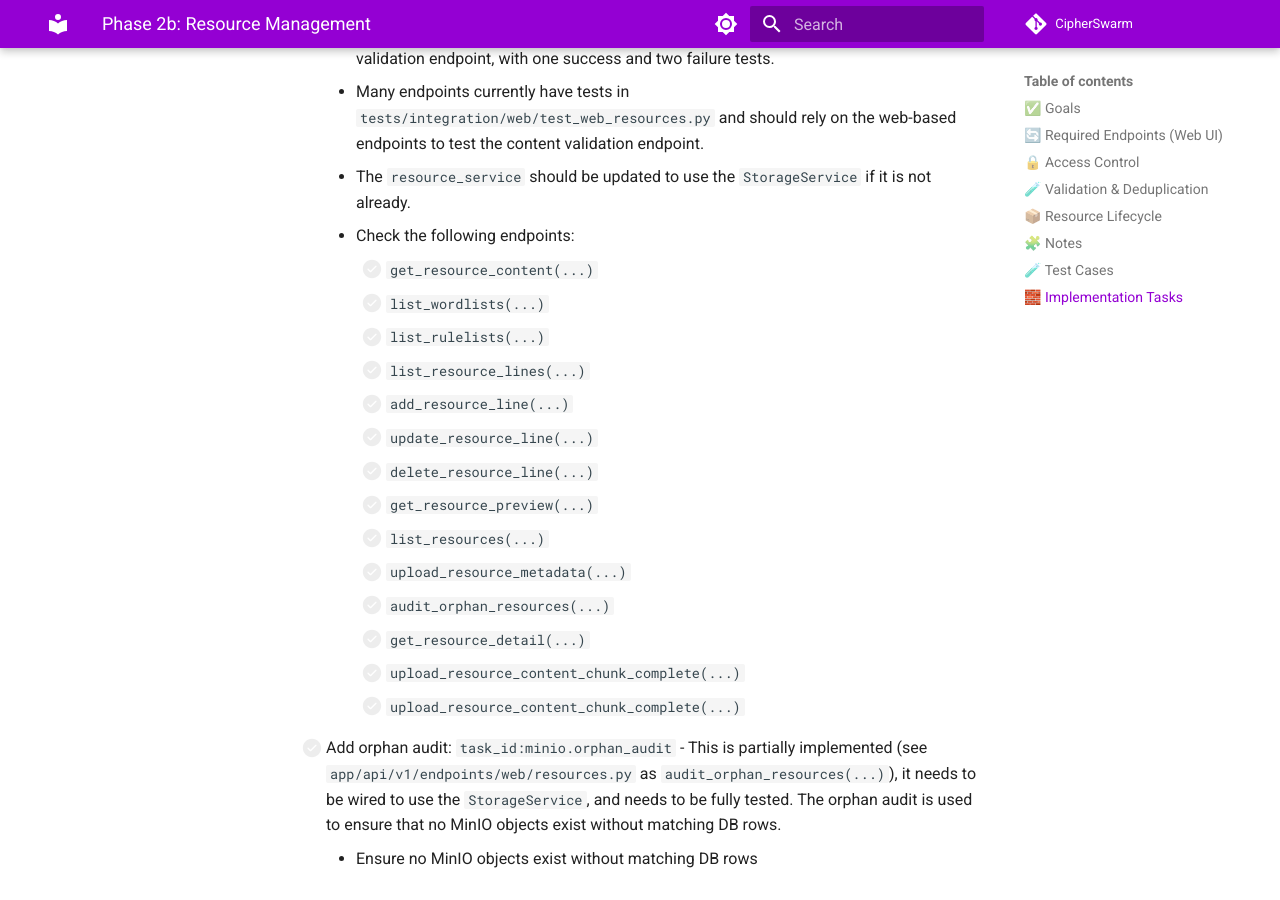
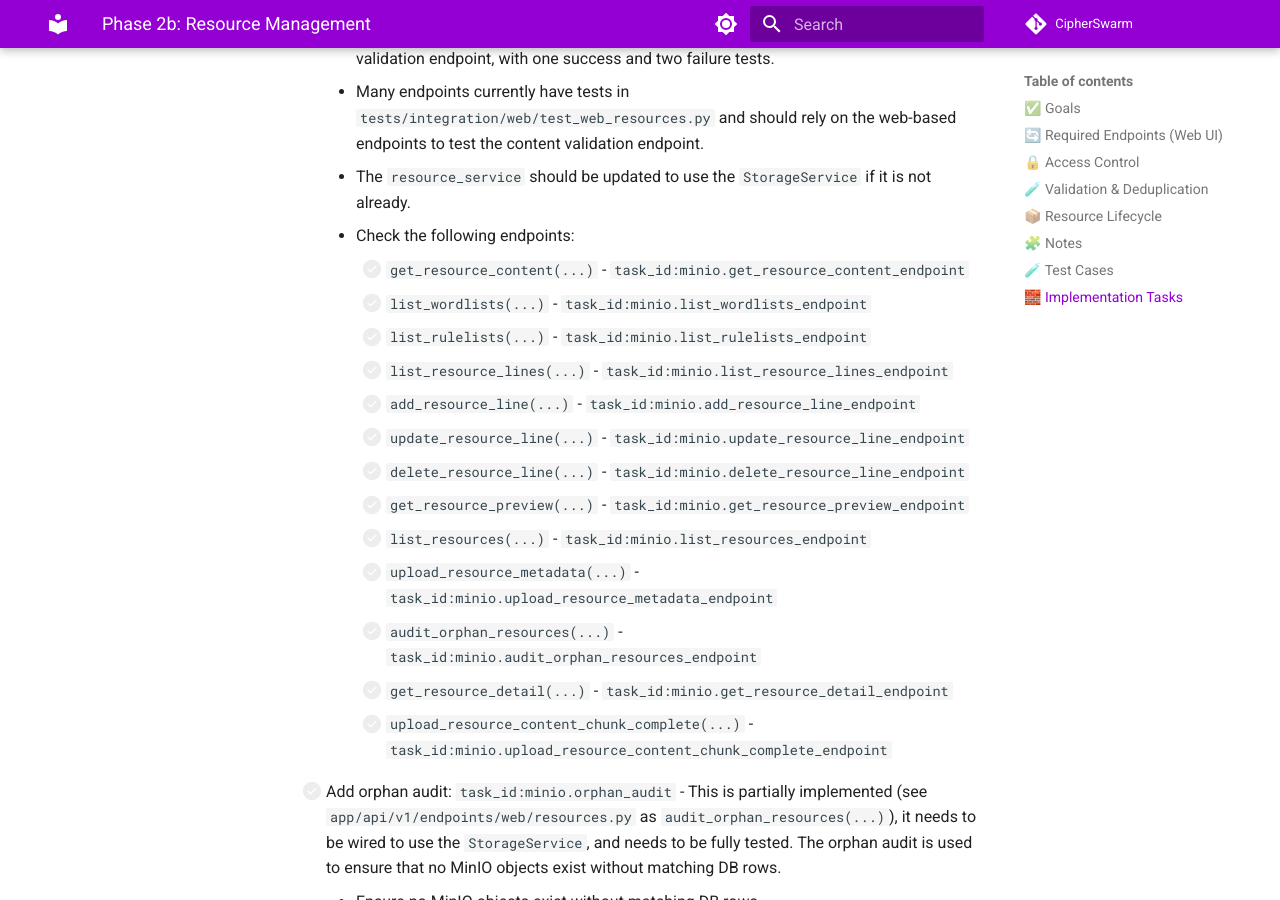
Before and after one commit to unclesp1d3r/CipherSwarm, an MkDocs documentation site: the page built from docs/v2_rewrite_implementation_plan/phase-2b-resource-management.md, in a window 1280 px wide and 900 px high, scrolled down 4967 px. Built offline with MkDocs 1.6.1 and Material for MkDocs 9.7.7, drawn with Linux system fonts in a browser that asks for light colours; comment, search, counter and statistics services are not loaded.

Commit message:
feat(docs): enhance resource management implementation tasks with endpoint details
- Updated the implementation tasks to include specific `task_id` references for various resource management endpoints.
- Clarified the orphan audit task, emphasizing the need for integration with the `StorageService` and comprehensive testing.
- Ensured all changes validated with successful test runs, confirming no issues were introduced.

Signed-off-by: UncleSp1d3r <unclespider@protonmail.com>

```diff
--- a/docs/v2_rewrite_implementation_plan/phase-2b-resource-management.md
+++ b/docs/v2_rewrite_implementation_plan/phase-2b-resource-management.md
@@ -137,19 +137,18 @@ See [Phase 2 - Part 2](phase-2-api-implementation-parts/phase-2-api-implementati
     -   Many endpoints currently have tests in `tests/integration/web/test_web_resources.py` and should rely on the web-based endpoints to test the content validation endpoint.
     -   The `resource_service` should be updated to use the `StorageService` if it is not already.
     -   Check the following endpoints:
-        -   [ ] `get_resource_content(...)`
-        -   [ ] `list_wordlists(...)`
-        -   [ ] `list_rulelists(...)`
-        -   [ ] `list_resource_lines(...)`
-        -   [ ] `add_resource_line(...)`
-        -   [ ] `update_resource_line(...)`
-        -   [ ] `delete_resource_line(...)`
-        -   [ ] `get_resource_preview(...)`
-        -   [ ] `list_resources(...)`
-        -   [ ] `upload_resource_metadata(...)`
-        -   [ ] `audit_orphan_resources(...)`
-        -   [ ] `get_resource_detail(...)`
-        -   [ ] `upload_resource_content_chunk_complete(...)`
-        -   [ ] `upload_resource_content_chunk_complete(...)`
+        -   [ ] `get_resource_content(...)` - `task_id:minio.get_resource_content_endpoint`
+        -   [ ] `list_wordlists(...)` - `task_id:minio.list_wordlists_endpoint`
+        -   [ ] `list_rulelists(...)` - `task_id:minio.list_rulelists_endpoint`
+        -   [ ] `list_resource_lines(...)` - `task_id:minio.list_resource_lines_endpoint`
+        -   [ ] `add_resource_line(...)` - `task_id:minio.add_resource_line_endpoint`
+        -   [ ] `update_resource_line(...)` - `task_id:minio.update_resource_line_endpoint`
+        -   [ ] `delete_resource_line(...)` - `task_id:minio.delete_resource_line_endpoint`
+        -   [ ] `get_resource_preview(...)` - `task_id:minio.get_resource_preview_endpoint`
+        -   [ ] `list_resources(...)` - `task_id:minio.list_resources_endpoint`
+        -   [ ] `upload_resource_metadata(...)` - `task_id:minio.upload_resource_metadata_endpoint`
+        -   [ ] `audit_orphan_resources(...)` - `task_id:minio.audit_orphan_resources_endpoint`
+        -   [ ] `get_resource_detail(...)` - `task_id:minio.get_resource_detail_endpoint`
+        -   [ ] `upload_resource_content_chunk_complete(...)` - `task_id:minio.upload_resource_content_chunk_complete_endpoint`
 -   [ ] Add orphan audit: `task_id:minio.orphan_audit` - This is partially implemented (see `app/api/v1/endpoints/web/resources.py` as `audit_orphan_resources(...)`), it needs to be wired to use the `StorageService`, and needs to be fully tested. The orphan audit is used to ensure that no MinIO objects exist without matching DB rows.
     -   Ensure no MinIO objects exist without matching DB rows
```
